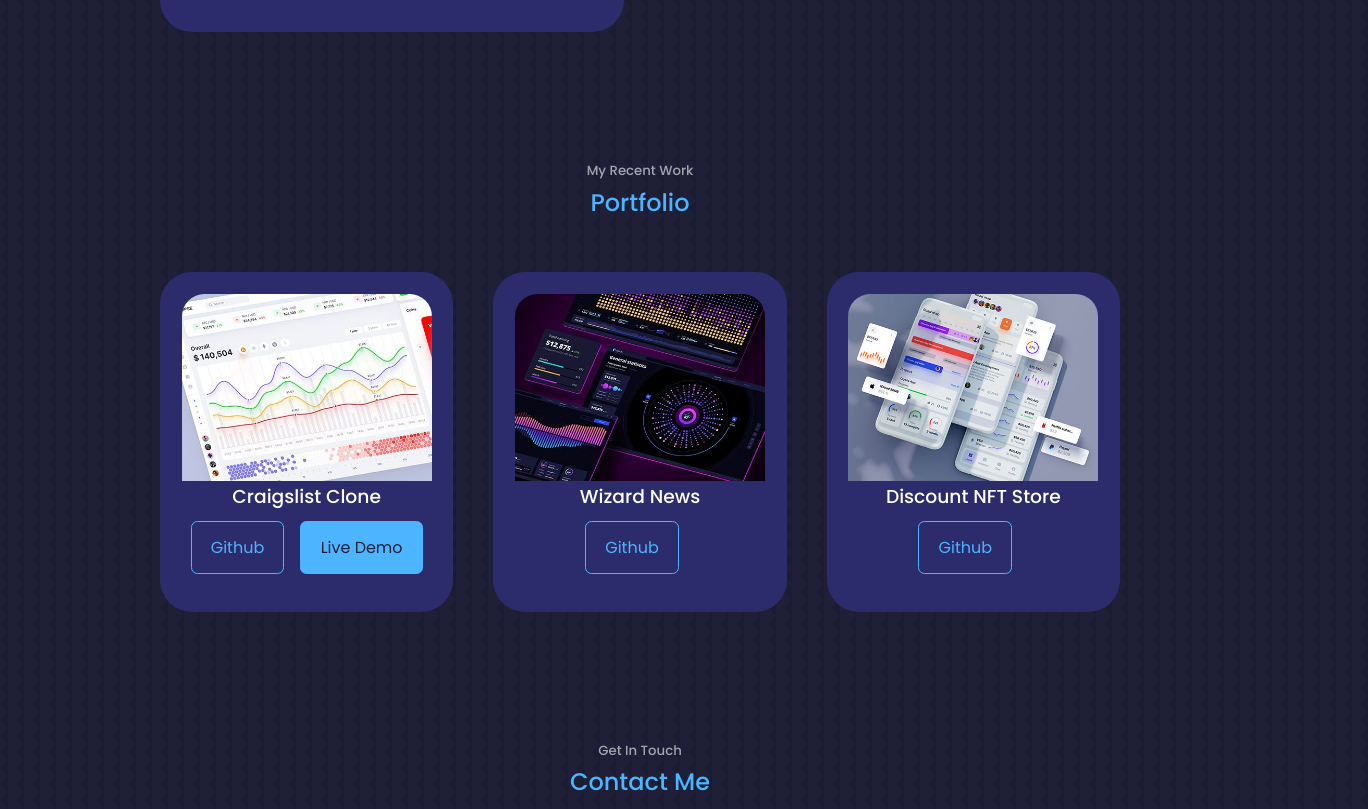
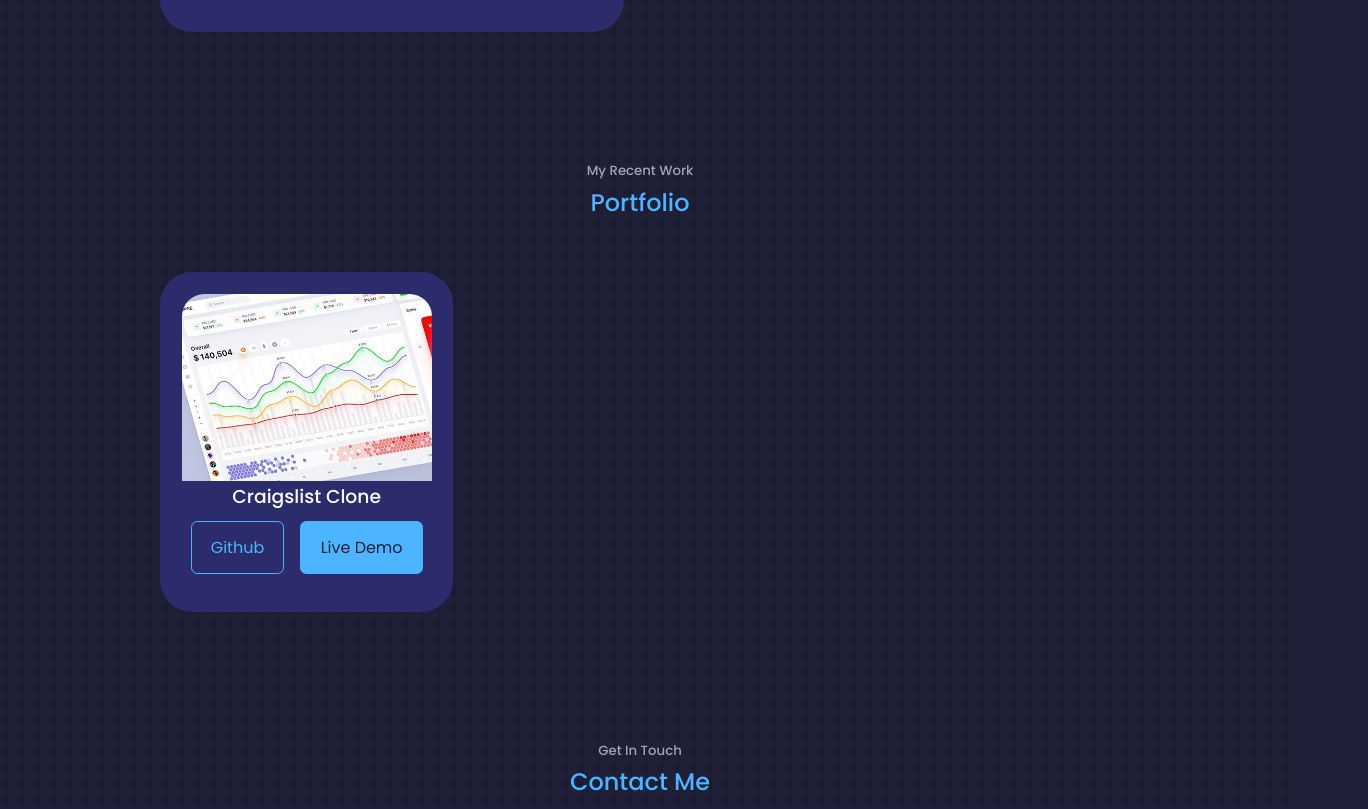
Before and after one commit to impr3ssionist/portfolio, a React (Create React App) app: page / in a window 1280 px wide. Shown: the part 2584-3393 px from the top of the page, 1368 px wide, since content can reach past the window. Built offline with nearby package versions, Linux system fonts and the light colour scheme.

Commit message:
solve page width problem by narrowing about__container

```diff
--- a/src/components/about/About.css
+++ b/src/components/about/About.css
@@ -5,7 +5,7 @@
 .about__container {
   display: grid;
   grid-template-columns: 35% 65%;
-  gap: 15%;
+  gap: 8%;
   padding-left: 5rem;
   padding-right: 5rem;
 }
--- a/src/components/portfolio/Portfolio.jsx
+++ b/src/components/portfolio/Portfolio.jsx
@@ -12,22 +12,6 @@
     github: "https://github.com/impr3ssionist/StrangersThings",
     demoAvailable: true,
     demo: "https://cocky-lewin-4971a7.netlify.app/",
-  },
-  {
-    id: 1,
-    image: IMG2,
-    title: "Wizard News",
-    github: "https://github.com/impr3ssionist/WizardNews",
-    demoAvailable: false,
-    demo: "https://glacial-brook-34382.herokuapp.com/",
-  },
-  {
-    id: 1,
-    image: IMG3,
-    title: "Discount NFT Store",
-    github: "https://github.com/impr3ssionist/GraceShopper",
-    demoAvailable: false,
-    demo: "https://mutineers1.herokuapp.com/",
   },
 ];
 
```
